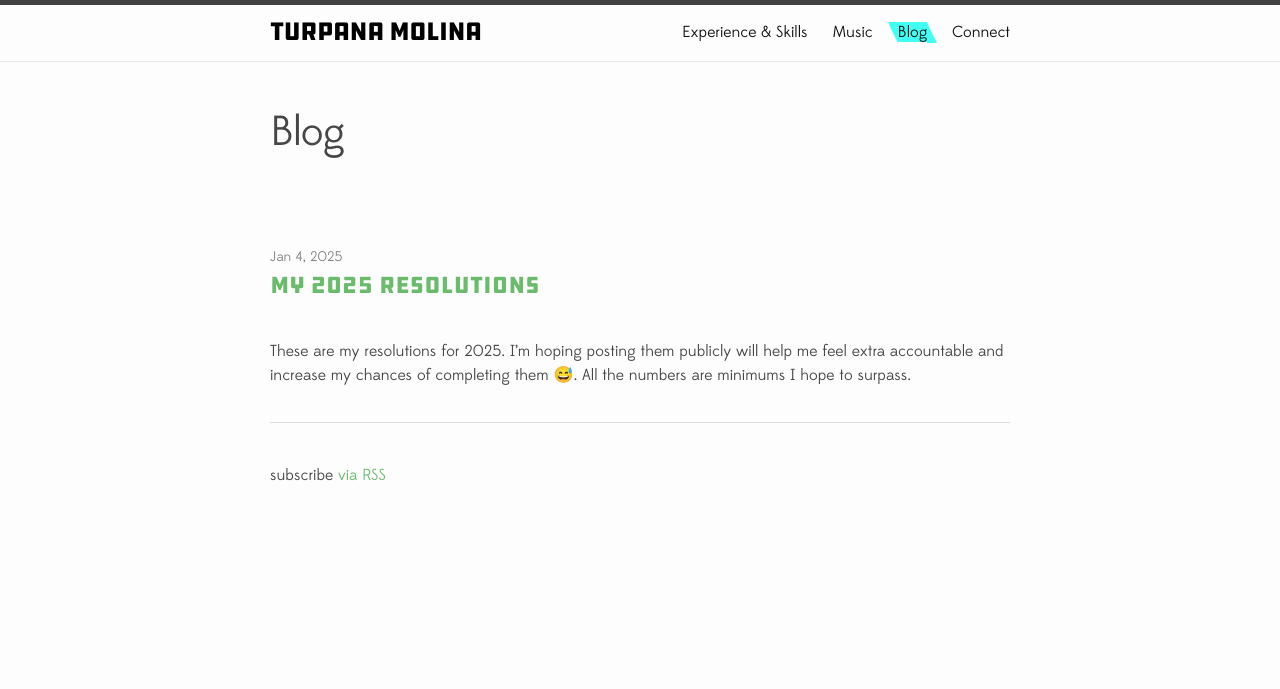
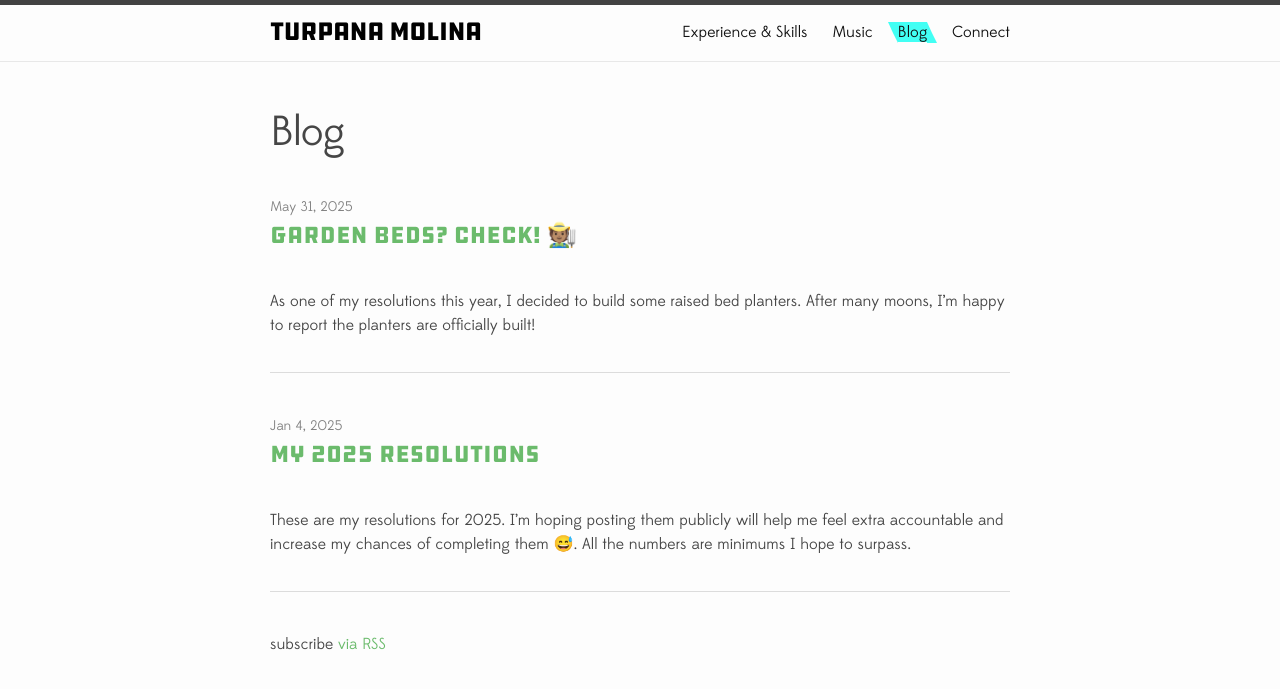
Before and after one commit to turpana/tm-website, a Jekyll site: the page built from blog.md, in a window 1280 px wide. Shown: the top 689 px of the page. Built offline with Jekyll 4.4.1, drawn with Linux system fonts in a browser that asks for light colours; part of the change alters nothing that is shown.

Commit message:
Graden beds post

```diff
--- /dev/null
+++ b/_posts/2025-05-31-garden-beds-checks.md
@@ -0,0 +1,42 @@
+---
+layout: post
+title:  Garden Beds? Check! 🧑🏽‍🌾
+date:   2025-05-31 06:30:00 -0600
+categories: gardening planning
+published: true
+---
+
+As one of my resolutions this year, I decided to build some raised bed planters. After many moons, I'm happy to report the planters are officially built!
+
+![Garden Beds](/assets/images/blog/gardenbeds.jpg)
+
+This project was definitely more involved than I first expected. I'll try to share some of what I learned here in case it's helpful to anyone else who's unsure how to get started on their garden beds.
+
+### A Million Questions 🙋🏽‍♂️ ✖️ ♾️
+
+Before picking up your hammer or clicking on a **BUY** button somewhere, try to capture as much detail as possible about your specific context. Here are some questions to help activate your little grey cells:
+
+- What's the purpose of your garden beds?
+- What's the right balance for you between different plant functions? E.g. ornamental, vegetable/herb, medicinal, environmental impacts, etc.
+- What's your budget?
+- What species and varieties would you like to plant?
+- How much time can you devote to building or setting up?
+- How much space do you have to work with?
+- How tall will your plants be?
+- How much soil depth will your plants need?
+- Will your plants shade each other?
+- How much space will your plants need between them?
+- How much direct light does the area get in a day?
+- What are the temperature ranges in the space over the course of the day and over the growing season?
+- How will water water get in (irrigation) and out (drainiage) of the planters?
+- How will you access the innermost areas of the bed?
+- What are your local zoning rules? Can you put garden beds anywhere? Do you need a permit?
+- What materials do you think look good in your space?
+
+These may be obvious to the seasoned gardener, but it took me some time to understand what questions even to ask. Of course, answers to one question will affect answers to another, so give yourself time to revisit and re-evaluate and revise your plan a few times.
+
+At first, I was trying to choose based mainly on price, but I wasn't really sure how to weigh the resulting tradeoffs. Only after the main questions were settled, i.e. plant varieties and budget in my case, did the other answers really start to come into place.
+
+I hope to make this part of a series of posts and share more of what I learned. In the meantime...
+
+### Happy Planting! 🪏 🌱 🍅
--- a/_sass/_posts.scss
+++ b/_sass/_posts.scss
@@ -5,5 +5,5 @@
   }
 }
 .post-title {
-  margin-bottom: 90px;
+  margin-bottom: 40px;
 }
```
Also changed, not shown: assets/images/blog/gardenbeds.jpg (added).
